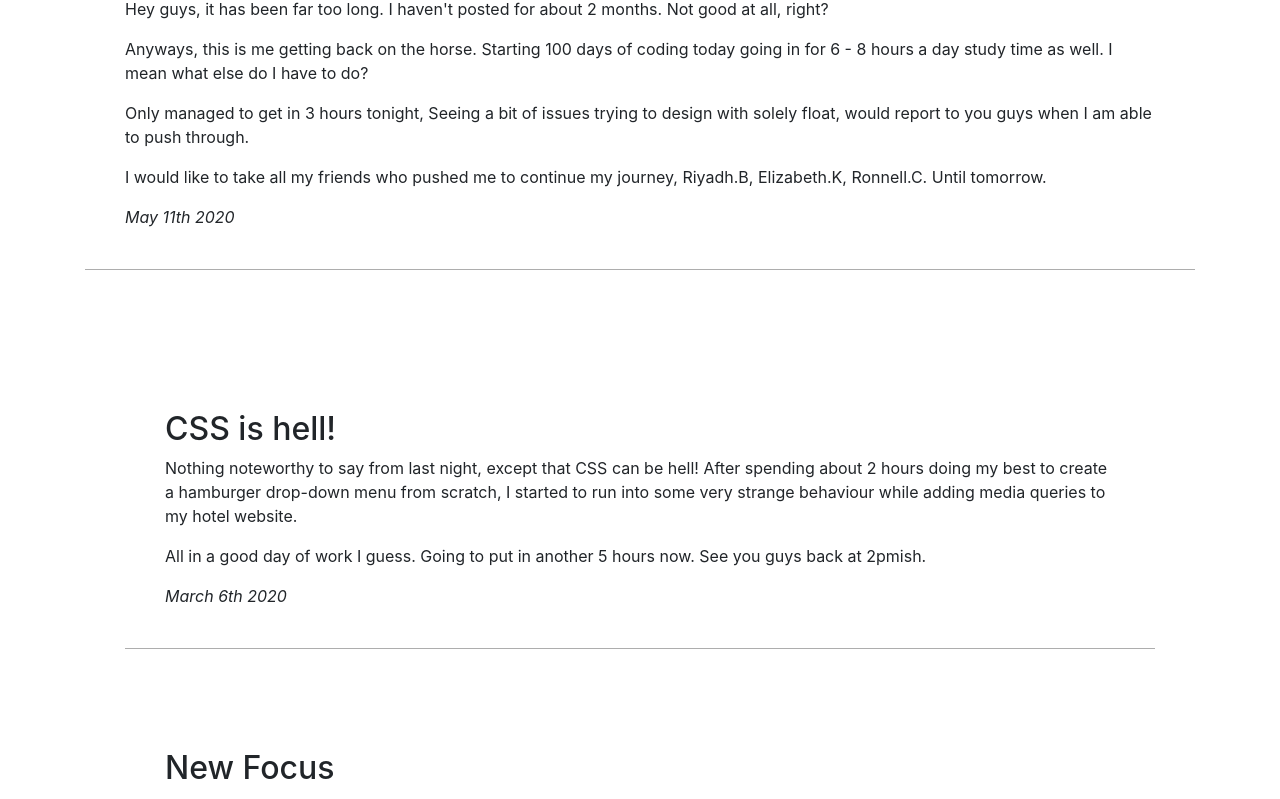
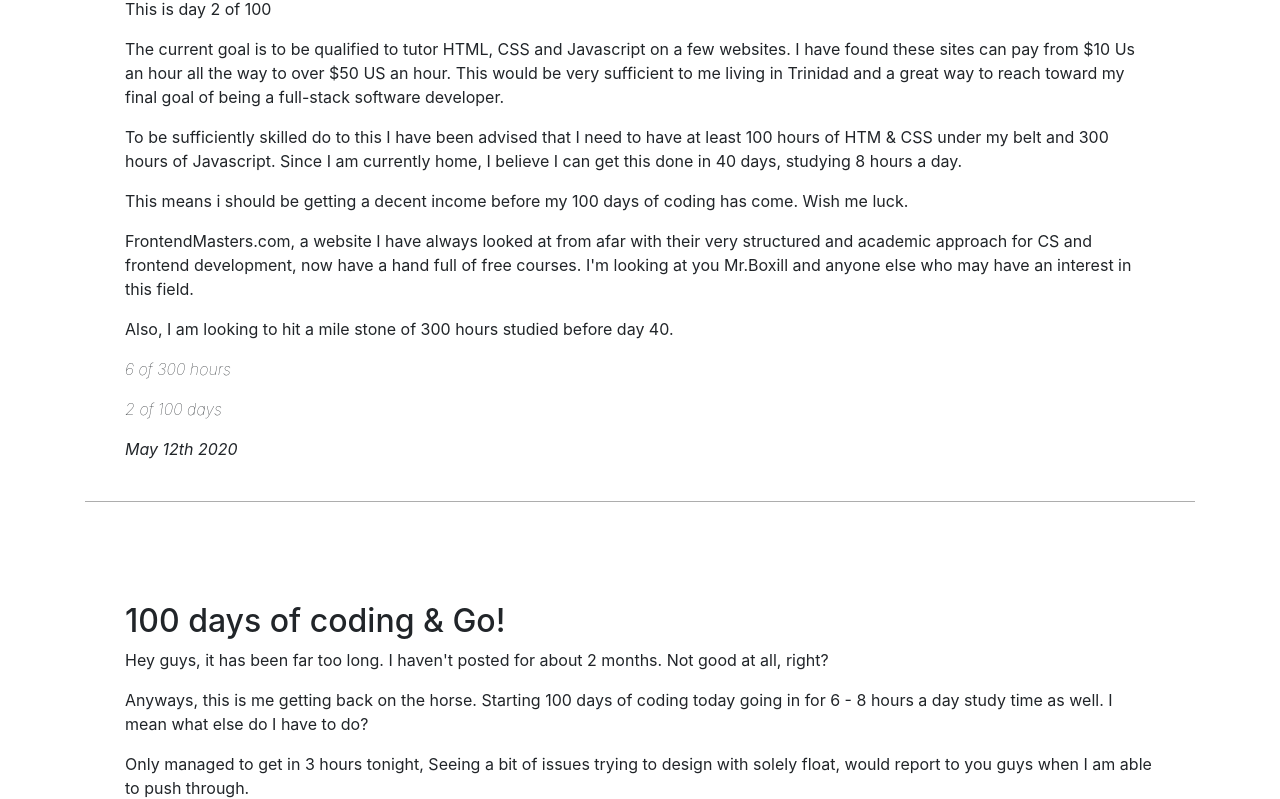
Before and after one commit to RondellAllard/My-Portfolio, a plain HTML site: page blog.html in a window 1280 px wide. Shown: the part 325-1124 px from the top of the page. Drawn offline with Linux system fonts and the light colour scheme.

Commit message:
may 12th update

```diff
--- a/blog.html
+++ b/blog.html
@@ -17,6 +17,18 @@
     </header>
     <section class="container">
       <div class="blog-entry">
+        <h2>The plan</h2>
+        <p>This is day 2 of 100</p>
+        <p>  The current goal is to be qualified to tutor HTML, CSS and Javascript on a few websites. I have found these sites can pay from $10 Us an hour all the way to over $50 US an hour. This would be very sufficient to me living in Trinidad and a great way to reach toward my final goal of being a full-stack software developer.</p>
+        <p>To be sufficiently skilled do to this I have been advised that I need to have at least 100 hours of HTM & CSS under my belt and 300 hours of Javascript. Since I am currently home, I believe I can get this done in 40 days, studying 8 hours a day.</p>
+        <p>This means i should be getting a decent income before my 100 days of coding has come. Wish me luck.</p>
+        <p>FrontendMasters.com, a website I have always looked at from afar with their very structured and academic approach for CS and frontend development, now have a hand full of free courses. I'm looking at you Mr.Boxill and anyone else who may have an interest in this field.</p>
+        <p>Also, I am looking to hit a mile stone of 300 hours studied before day 40. </p>
+        <p class="countdown">6 of 300 hours</p>
+        <p class="countdown">2 of 100 days</p>
+        <cite>May 12th 2020</cite>
+      </div>
+      <div class="blog-entry">
         <h2>100 days of coding & Go!</h2>
         <p>Hey guys, it has been far too long. I haven't posted for about 2 months. Not good at all, right?</p>
         <p>Anyways, this is me getting back on the horse. Starting 100 days of coding today going in for 6 - 8 hours a day study time as well. I mean what else do I have to do? </p>
@@ -25,7 +37,6 @@
         <cite>May 11th 2020</cite>
 
       </div>
-      <div class="blog-entry">
       <div class="blog-entry">
         <h2>CSS is hell!</h2>
         <p>Nothing noteworthy to say from last night, except that CSS can be hell! After spending about 2 hours doing my best to create a hamburger drop-down menu from scratch, I started to run into some very strange behaviour while adding media queries to my hotel website.
--- a/css/style.css
+++ b/css/style.css
@@ -7,3 +7,8 @@ main.container {
   margin-bottom: 60px;
   border-bottom: rgba(50, 50, 50, 0.4) solid 1px;
 }
+
+.countdown {
+  font-weight: 100;
+  font-style: italic;
+}
```
Also changed, not shown: project-gallery.html (added, +10 -0 lines), 1 other file.
